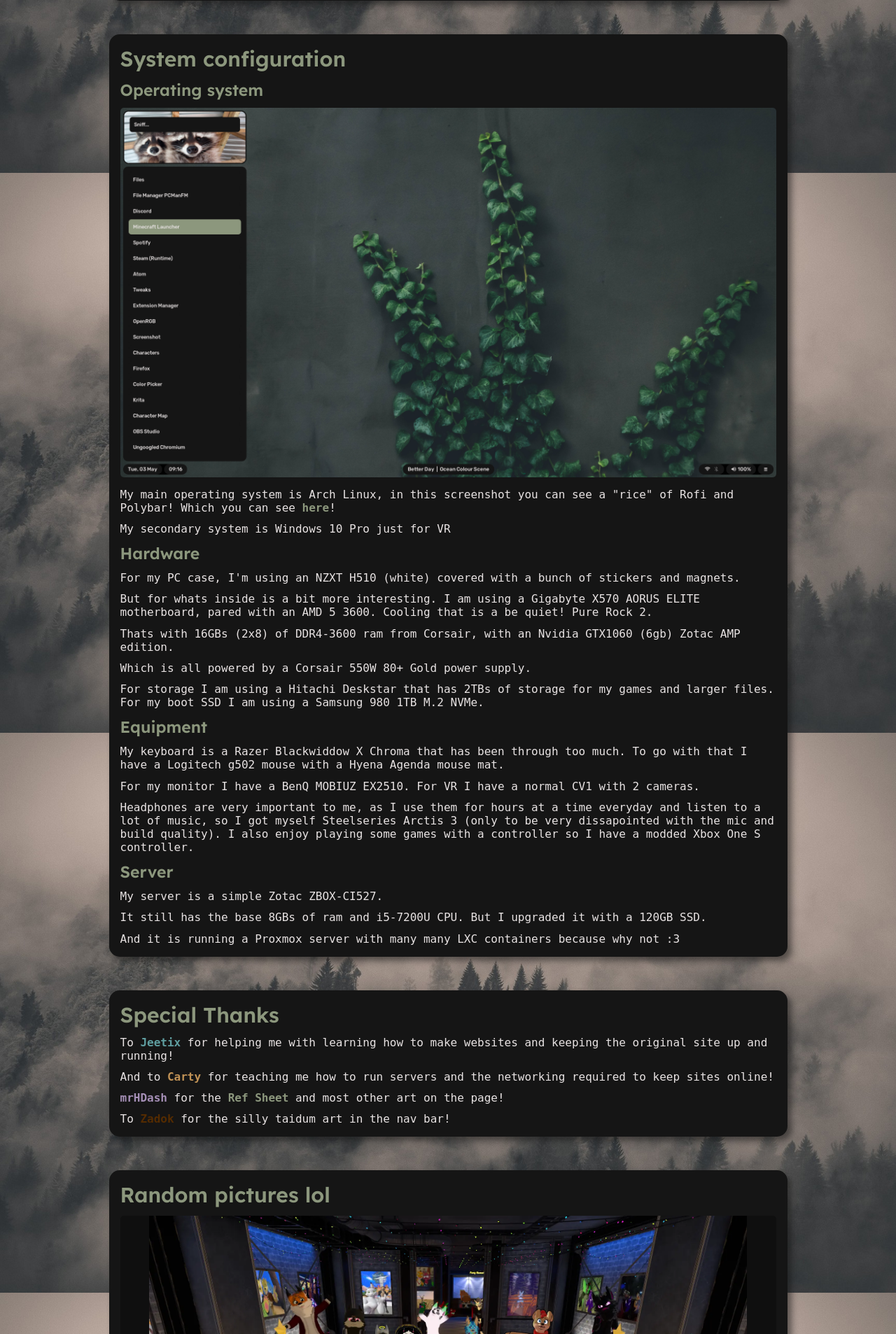
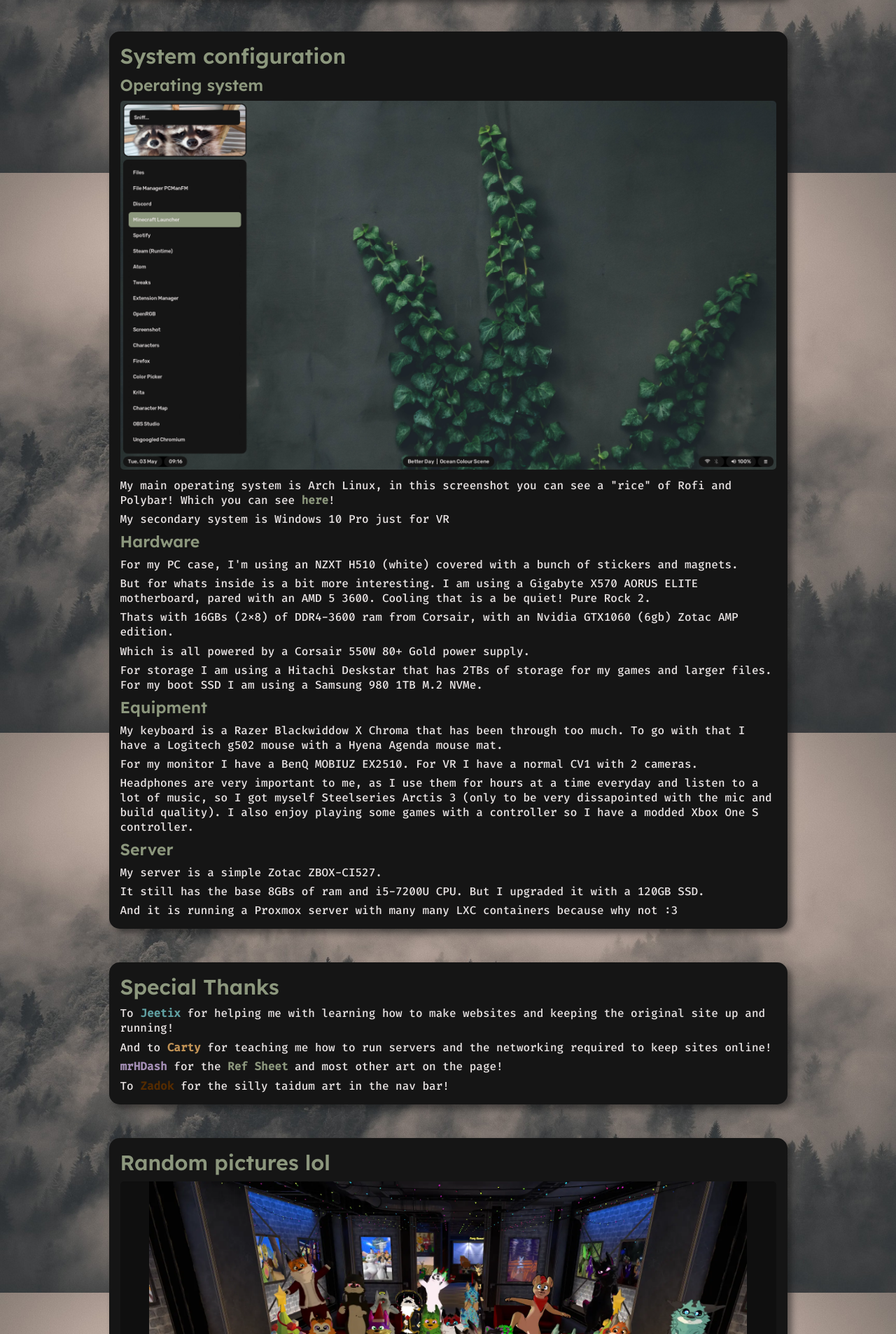
Before and after one commit to Fluffy-Bean/Fluffys-website, a PHP site: page / in a window 1280 px wide. Shown: the part 1353-3259 px from the top of the page at 70% size. Run offline with PHP 8.4, Linux system fonts and the light colour scheme.

Commit message:
smol fixes

```diff
--- a/css/main.css
+++ b/css/main.css
@@ -12,7 +12,7 @@ main section {
   box-shadow: var(--shadow);
 }
 main section * {
-  margin: 0 0 0.7rem; padding: 0;
+  margin: 0 0 0.5rem; padding: 0;
   max-width: 100%; width: auto; min-width: none;
 
   border-radius: 5px;
@@ -21,10 +21,11 @@ main section *:last-child {
   margin-bottom: 0;
 }
 main section img {
+  margin-bottom: 0.5rem;
   height: auto;
 }
-.justify-text p {
-  text-align: justify;
+main section p, main section a {
+  margin-bottom: 0.4rem;
 }
 
 /*
@@ -46,7 +47,7 @@ main section img {
   Gallery
 */
 .gallery-image {
-  padding: 0;
+  margin-bottom: 1rem; padding: 0;
   width: 100%; height: 30rem;
   object-fit: contain;
 
--- a/index.php
+++ b/index.php
@@ -10,7 +10,7 @@
 	<!-- Style -->
 	<link rel="stylesheet" href="stylesheet.css">
 	<!-- Fonts -->
-	<link rel="stylesheet" href="https://fonts.googleapis.com/css2?family=Open+Sans:wght@500&amp;display=swap">
+	<link rel="stylesheet" href="https://fonts.googleapis.com/css2?family=Fira+Code:wght@500&amp;display=swap">
 	<link rel="stylesheet" href="https://fonts.googleapis.com/css2?family=Lexend+Deca:wght@600&amp;display=swap">
 </head>
 <body>
@@ -52,7 +52,7 @@
 			<p>Since I was young I delved into computers head first, and breaking a lot on the way. I started with Scratch, then progressed to Python in Secondary School where I really started my programming adventure!</p>
 			<p>Since then I tried many programming languages and programming-related stuff, I currently know Python, HTML and CSS but am also learning PHP and C#</p>
 			<p>I also got into Linux since the start was rough with me breaking a bunch of stuff. But since then I've been using Arch (btw) and happily configuring Rofi, Polybar, fish and even theming Discord, Spotify and Firefox!</p>
-			<p>These stats come from my GitHub profiles public repositories (private ones are not counted)</p>
+			<p><span class="gray-info">These stats come from my GitHub profiles public repositories (private ones are not counted)</span></p>
 			<img src="https://github-readme-stats.vercel.app/api/top-langs/?username=Fluffy-Bean&layout=compact">
 		</section>
 
@@ -91,7 +91,7 @@
 
 		<section id="gallery">
 			<h2>Random pictures lol</h2>
-			<img src="gallery/fluffy_VRchat-meet-2021.webp" class="gallery-image">
+			<img src="gallery/fluffy_VRchat-meet-2021.webp" class="gallery-image" alt="No alt for these images at the moment, I am very sorry">
 			<!--
 			<div class="filter-list">
 				<div>
@@ -135,9 +135,9 @@
 		<section id="jokes" >
 			<h2>Funny jokes!</h2>
 			<h3>Cow joke</h3>
-			<p>What did the cow say to the other cow that took up all the space? "Mooooove over"!</p>
+			<p>What did the cow say to the other cow that took up all the space? <span class="gray-info">"Mooooove over"!</span></p>
 			<h3>Eel joke</h3>
-			<p>Why can't electric eels get depressed? Because they're always positive!</p>
+			<p>Why can't electric eels get depressed? <span class="gray-info">Because they're always positive!</span></p>
 		</section>
 
 		<section id="spotify" >
@@ -161,13 +161,17 @@
 			<p>Conro</p>
 			<p>Pixel Terror</p>
 
-			<h4>Other</h4>
-			<p>Gorillaz</p>
+			<h4>Chill</h4>
 			<p>M38</p>
 			<p>C148</p>
 			<p>The Rare Occasion</p>
+			<p>Cavetown</p>
+
+			<h4>Other</h4>
+			<p>Gorillaz</p>
 			<p>Joywave</p>
-			<p>Cavetown</p>
+			<p>Daughter</p>
+			<p>Low Roar</p>
 
 			<h3>Well...</h3>
 			<p>I listen to everything, but feel free to complain to me about my choices!</p>
@@ -182,7 +186,7 @@
 		</div>
 		<div>
 			<h3>Page status</h3>
-			<p>Last updated 19 Jun 2022</p>
+			<p>Last updated 22 Jun 2022</p>
 			<p>Made and designed by <span class="fluffy-colour">Fluffy</span></p>
 		</div>
 		<div>
--- a/stylesheet.css
+++ b/stylesheet.css
@@ -17,19 +17,6 @@
   --orange: #FF7700;
   --orange-alt: #E0863E;
   --green: #8C977D;
-
-  /* refsheet colours */
-  --bandana-0: #FF7700;
-  --bandana-1: #FFDC00;
-  --bandana-2: #00D621;
-  --bandana-3: #0088FF;
-
-  --fur-0: #FF851B;
-  --fur-1: #FFF3BB;
-  --fur-2: #613700;
-
-  --beans: #FEBBEC;
-  --eye: #C859C9;
 }
 * {
   font-weight: 400;
@@ -41,6 +28,7 @@ html {
   background-color: #817670;
   background-image: url("images/bg-alt.png");
 
+  height: 100vh;
   background-position: center;
   background-size: cover;
   background-repeat: no-repeat;
@@ -98,27 +86,27 @@ a:visited {
 span {
   display: inline;
 }
+.gray-info {
+  font-style: italic;
+  opacity: 0.6;
+}
 
 .carty-colour {
 	color: #C29356;
   font-weight: bold;
 }
-
 .jeetix-colour {
 	color: cadetblue;
   font-weight: bold;
 }
-
 .fluffy-colour {
 	color: #FF851B;
   font-weight: bold;
 }
-
 .mrhdash-colour {
 	color: #a58fb6;
   font-weight: bold;
 }
-
 .zadok-colour {
 	color: #542b00;
   font-weight: bold;
```
